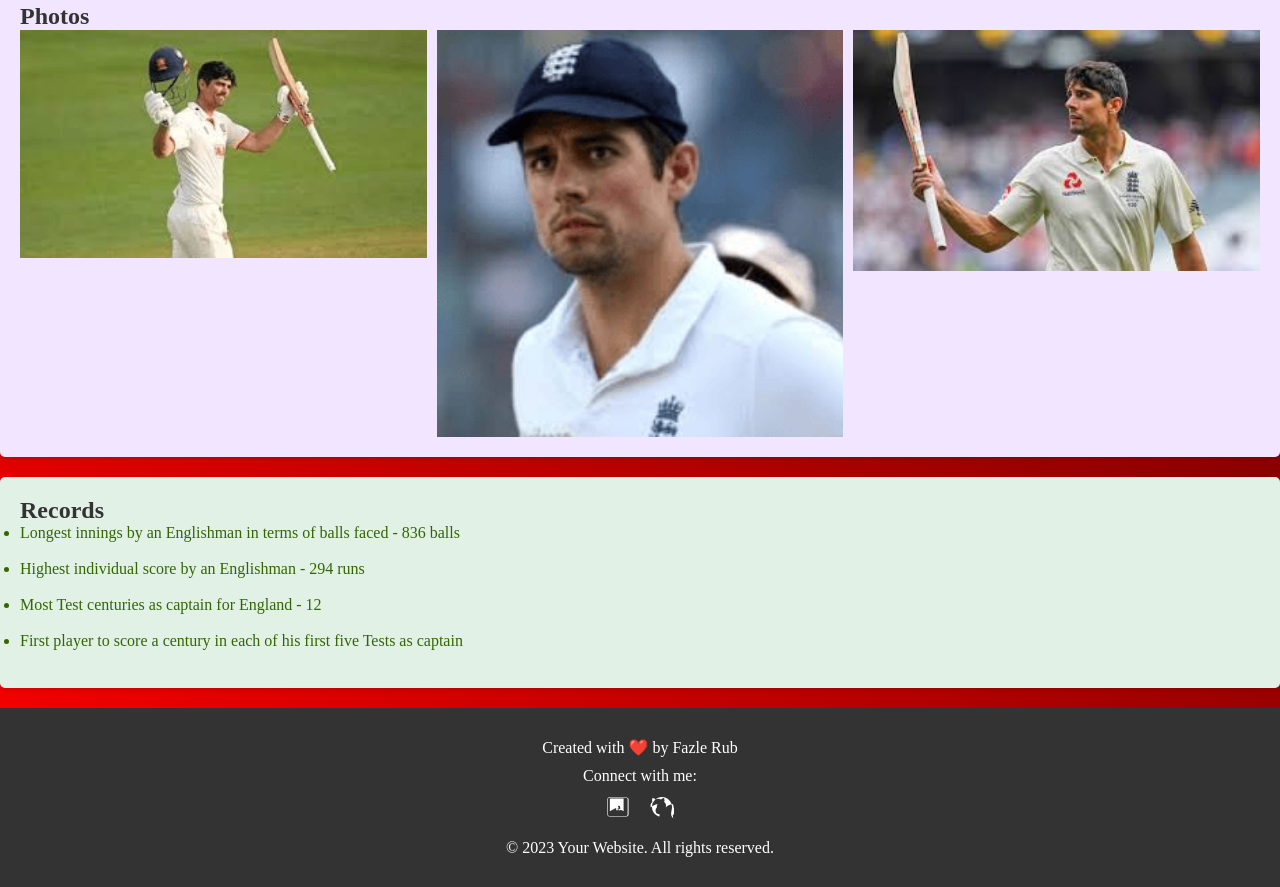
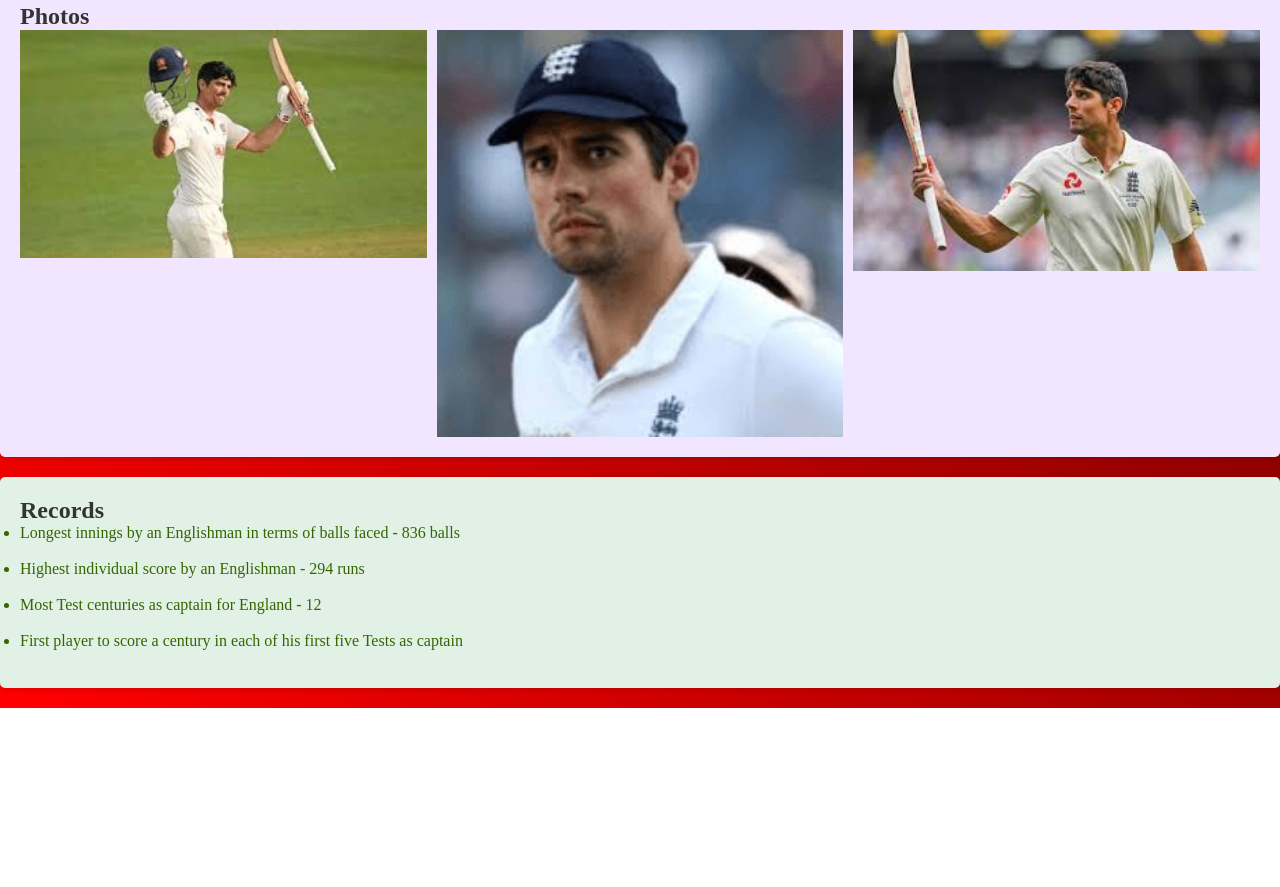
Before and after one commit to farhank7/OASIS-T2, a plain HTML site: page index.html in a window 1280 px wide. Shown: the part 1537-2424 px from the top of the page. After the commit the page ends 2245 px from the top, so only its background shows below. Drawn offline with Linux system fonts and the light colour scheme.

Commit message:
index.html

```diff
--- a/index.html
+++ b/index.html
@@ -184,47 +184,5 @@
         <br />
       </ul>
     </section>
-
-    <footer>
-      <div class="footer-content">
-        <p>Created with ❤️ by Fazle Rub</p>
-        <p>Connect with me:</p>
-        <ul class="social-media">
-          <li>
-            <a href="http://linkedin.com/in/fazlerub" target="_blank">
-              <svg
-                xmlns="http://www.w3.org/2000/svg"
-                viewBox="0 0 24 24"
-                fill="currentColor"
-                width="24"
-                height="24"
-              >
-                <path
-                  d="M20.6 3H3.4C2.53 3 2 3.53 2 4.2v15.6c0 .67.53 1.2 1.2 1.2h17.2c.67 0 1.2-.53 1.2-1.2V4.2c0-.67-.53-1.2-1.2-1.2zm-16.4.6h13.36l.04.13v12.54l-5.6-2.9a2.8 2.8 0 0 0-2.56 0l-5.6 2.9V4.33l.04-.13zm0-1H20.6c1.1 0 2 .9 2 2v14.8c0 1.1-.9 2-2 2H3.4c-1.1 0-2-.9-2-2V4.2c0-1.1.9-2 2-2zm6 12.7v-4.4h1.6v4.4h-1.6zm-.8-5.5c-.9 0-1.6-.7-1.6-1.5s.7-1.5 1.6-1.5 1.6.7 1.6 1.5c0 .8-.7 1.5-1.6 1.5zm4.8 5.5v-2.9c0-2.2-2.6-2.1-2.6 0v2.9h-.8v-4.4h.8v.6s1-.2 1 1.4v2.4h.8z"
-                />
-              </svg>
-            </a>
-          </li>
-          <li>
-            <a href="https://github.com/fazlerub" target="_blank">
-              <svg
-                xmlns="http://www.w3.org/2000/svg"
-                viewBox="0 0 24 24"
-                fill="currentColor"
-                width="24"
-                height="24"
-              >
-                <path
-                  d="M12 2C6.48 2 2 6.48 2 12c0 4.42 2.88 8.14 6.86 9.46.5.09.68-.22.68-.49v-1.74C6.38 19.32 5.6 17.48 5.6 15.6c0-1.3.46-2.5 1.38-3.4-.42-1.09-.07-2.38.83-3.29-2.72.32-5.26 1.56-6.9 3.69-.25-.65-.38-1.35-.38-2.07 0-1.44.73-2.7 1.84-3.45-.65-1.95.03-3.73.23-4.06 1.23 0 2.58 1.1 2.82 1.53.87-.47 1.84-.74 2.86-.74s1.99.27 2.86.74c.24-.43 1.59-1.53 2.82-1.53.2.33.89 2.11.23 4.06 1.11.74 1.84 2.01 1.84 3.45 0 .73-.13 1.42-.38 2.07 1.64-2.13 4.18-3.37 6.9-3.69.9.91 1.24 2.2.83 3.29.92.91 1.38 2.11 1.38 3.4 0 1.88-.78 3.72-2.07 4.97.17.3.32.64.32 1.1v1.63c0 .28.19.58.7.49C19.12 20.14 22 16.42 22 12c0-5.52-4.48-10-10-10z"
-                />
-              </svg>
-            </a>
-          </li>
-        </ul>
-      </div>
-      <div class="footer-bottom">
-        <p>&copy; 2023 Your Website. All rights reserved.</p>
-      </div>
-    </footer>
   </body>
 </html>
```
